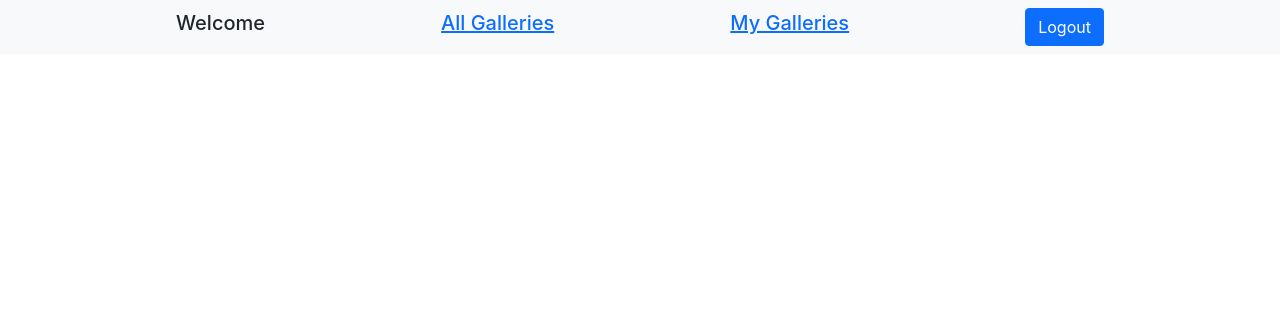
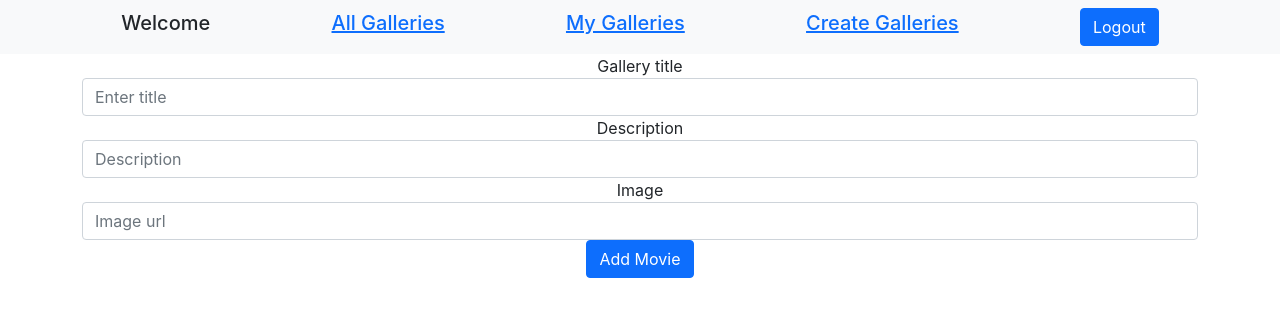
Before and after one commit to Dalibor989/galleries-app, a React (Create React App) app: page /create in a window 1280 px wide. Shown: the top 316 px of the page. Built offline with nearby package versions, Linux system fonts and the light colour scheme; no server answers; sample sign-in values are in the browser's storage.

Commit message:
All galleries and single gallery pages.

```diff
--- a/src/App.js
+++ b/src/App.js
@@ -9,7 +9,8 @@ import PrivateRoute from './components/shared/PrivateRoute';
 import { useEffect } from 'react';
 import { getActiveUser } from "./store/activeUser";
 import store from './store';
-import MyGalleries from './containers/MyGalleries';
+import ViewGallery from './containers/ViewGallery';
+import CreateGallery from './containers/CreateGallery';
 
 function App() {
   useEffect(() => {
@@ -34,8 +35,14 @@ function App() {
           <GuestRoute exact path="/login">
             <Login />
           </GuestRoute>
-          <PrivateRoute exact path="/my-galleries">
+          {/* <PrivateRoute exact path="/my-galleries">
             <MyGalleries />
+          </PrivateRoute> */}
+          <PrivateRoute exact path="/galleries/:id">
+            <ViewGallery />
+          </PrivateRoute>
+          <PrivateRoute exact path="/create">
+            <CreateGallery />
           </PrivateRoute>
         </Switch>
       </Router>
--- a/src/components/NavBar.js
+++ b/src/components/NavBar.js
@@ -26,6 +26,9 @@ function NavBar() {
         <h5><Link to="/my-galleries">My Galleries</Link></h5>
       )}
       {isAuthenticated && (
+        <h5><Link to="/create">Create Galleries</Link></h5>
+      )}
+      {isAuthenticated && (
         <button className="btn btn-primary" onClick={handleLogout}>Logout</button>
       )}
     </nav>
--- a/src/containers/AppGalleries.js
+++ b/src/containers/AppGalleries.js
@@ -1,5 +1,6 @@
 import { useEffect } from "react";
 import { useState } from "react";
+import { Link } from 'react-router-dom';
 import galleriesService from "../services/GalleriesService";
 
 function AppGalleries() {
@@ -8,7 +9,7 @@ function AppGalleries() {
   useEffect(() => {
     const fetchGalleries = async () => {
       const data = await galleriesService.getAll();
-
+      console.log(data)
       setGalleries(data);
     }
 
@@ -17,11 +18,13 @@ function AppGalleries() {
 
   return (
     <div>
-      <ul>
+    {galleries.length ? <ul>
         {galleries.map((gallery) => (
-          <li key={gallery.id}>{gallery.title}</li>
+          <li key={gallery.id}><Link to={`/galleries/${gallery.id}`}>{gallery.title} <img src={gallery.images.length ? gallery.images[0].imageUrl : ''}/></Link></li>
         ))}
-      </ul>
+      </ul> : ''
+    }
+
     </div>
   )
 }
--- /dev/null
+++ b/src/containers/CreateGallery.js
@@ -0,0 +1,25 @@
+function CreateGallery() {
+  return (
+    <div>
+      <form>
+      <form className="container">
+        <div className="form-group">
+          <label htmlFor="title">Gallery title</label>
+          <input type="text" className="form-control" id="title" placeholder="Enter title" />
+        </div>
+        <div className="form-group">
+          <label htmlFor="description">Description</label>
+          <input type="text" className="form-control" id="description" placeholder="Description" />
+        </div>
+        <div className="form-group">
+          <label htmlFor="imageUrl">Image</label>
+          <input type="url" className="form-control" id="imageUrl" placeholder="Image url" />
+        </div>
+        <button className="btn btn-primary">Add Movie</button>
+      </form>
+      </form>
+    </div>
+  )
+}
+
+export default CreateGallery;
--- a/src/containers/MyGalleries.js
+++ /dev/null
@@ -1,9 +0,0 @@
-function MyGalleries() {
-  return (
-    <div>
-      <p>Cao</p>
-    </div>
-  )
-}
-
-export default MyGalleries;
--- /dev/null
+++ b/src/containers/ViewGallery.js
@@ -0,0 +1,31 @@
+import { useParams } from "react-router";
+import { useState, useEffect } from "react";
+import galleriesService from "../services/GalleriesService";
+
+function ViewGallery() {
+  const [gallery, setGallery] = useState([]);
+  const { id } = useParams()
+
+  useEffect(() => {
+    const fetchGallery = async () => {
+      const data = await galleriesService.getGallery(id);
+      console.log('ViewGallery', data)
+      setGallery(data);
+    }
+
+    fetchGallery();
+  }, [id])
+
+  return (
+    <div>
+      <h3>{gallery.title}</h3>
+
+      <p>{gallery.description}</p>
+      {gallery.images && gallery.images.length ?
+      <img src={gallery.images.length ? gallery.images[0].imageUrl : ''}/> : "No image"
+      }
+    </div>
+  )
+}
+
+export default ViewGallery;
--- a/src/services/GalleriesService.js
+++ b/src/services/GalleriesService.js
@@ -3,8 +3,15 @@ import HttpService from "./HttpService";
 class GalleriesService extends HttpService
 {
     getAll = async () => {
-        const { data } = await this.apiCall.get('/galleries');
+        const { data } = await this.apiCall.get(`/galleries?filter={"include":
+        ["images"]}`);
+        console.log('GetAll', data)
+        return data;
+    }
 
+    getGallery = async (id) => {
+        const { data } = await this.apiCall.get(`/galleries/${id}`);
+        console.log('Service', data);
         return data;
     }
 }
```
Also changed, not shown: 1 other file (tests, documents, lock files or other folders).
